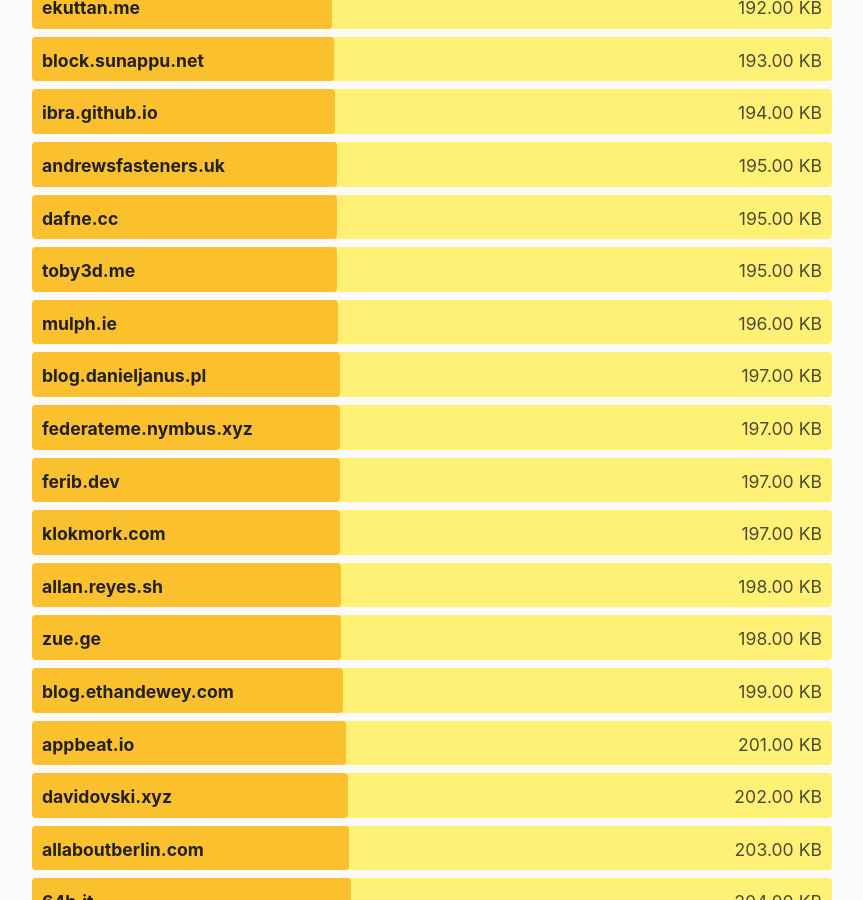
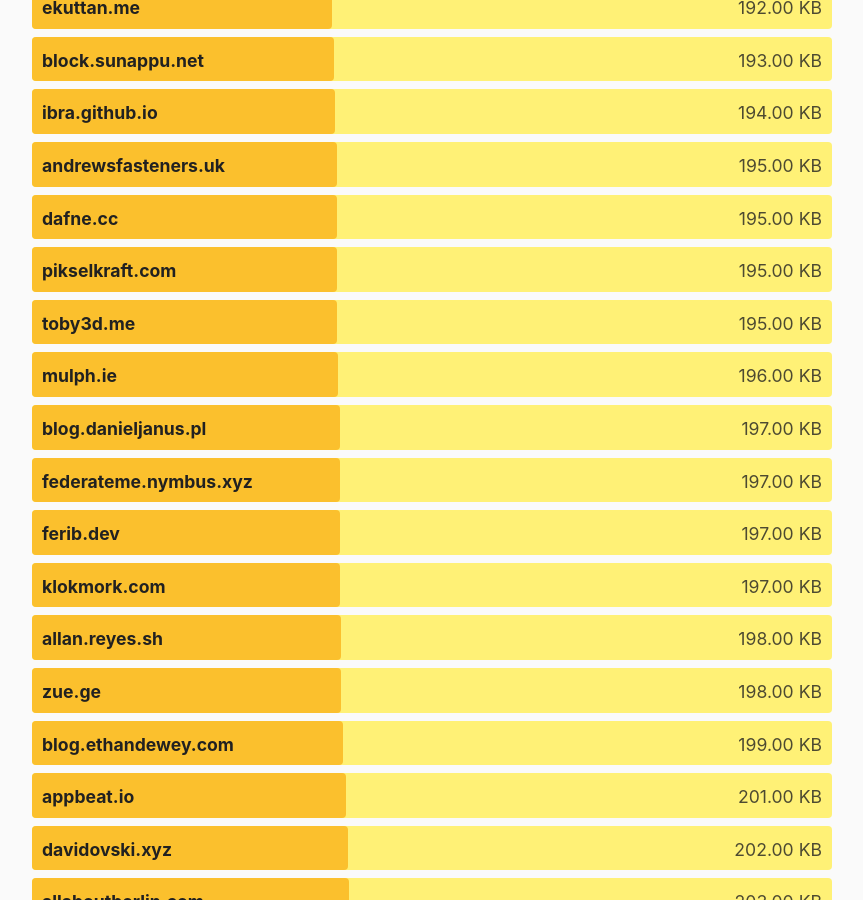
Before and after one commit to kevquirk/512kb.club, a Jekyll site: the page built from index.md, in a window 1280 px wide and 900 px high, scrolled down 25733 px. Shown: the whole window, without its empty margins (208-1071 px from the left). Built offline with Jekyll 4.4.1, drawn with Linux system fonts in a browser that asks for light colours.

Commit message:
Request to add pikselkraft.com
> Link GTmetrix: https://gtmetrix.com/reports/www.pikselkraft.com/dKqHyIFO/

-> Thanks for the repo :)

```diff
--- a/_data/sites.yml
+++ b/_data/sites.yml
@@ -2137,6 +2137,11 @@
   size: 374
   last_checked: 2022-06-27
 
+- domain: pikselkraft.com
+  url: https://www.pikselkraft.com/
+  size: 195
+  last_checked: 2023-06-05
+
 - domain: piuvas.net
   url: https://piuvas.net/
   size: 19.4
```
